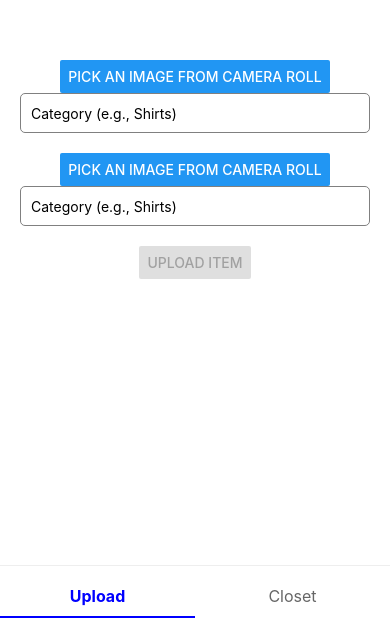
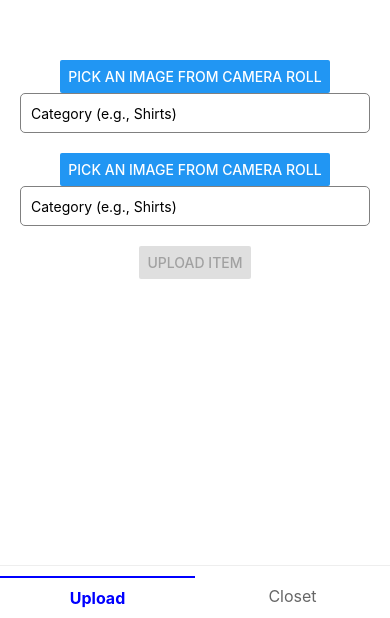
Before and after one commit to kervcodes/tidywaro, a React Native app in the folder apps/mobile/: screen / in a window 390 px wide. Shown: the part 226-844 px from the top of the page. Built offline with nearby package versions, Linux system fonts and the light colour scheme; no server answers.

Commit message:
fix(mobile): address PR feedback (validation, a11y, env vars)

```diff
--- a/apps/mobile/App.tsx
+++ b/apps/mobile/App.tsx
@@ -22,6 +22,9 @@ export default function App() {
             <TouchableOpacity
               style={[styles.tab, activeTab === 'upload' && styles.activeTab]}
               onPress={() => setActiveTab('upload')}
+              accessibilityRole="tab"
+              accessibilityLabel="Upload tab"
+              accessibilityState={{ selected: activeTab === 'upload' }}
             >
               <Text style={[styles.tabText, activeTab === 'upload' && styles.activeTabText]}>Upload</Text>
             </TouchableOpacity>
@@ -29,6 +32,9 @@ export default function App() {
             <TouchableOpacity
               style={[styles.tab, activeTab === 'closet' && styles.activeTab]}
               onPress={() => setActiveTab('closet')}
+              accessibilityRole="tab"
+              accessibilityLabel="Closet tab"
+              accessibilityState={{ selected: activeTab === 'closet' }}
             >
               <Text style={[styles.tabText, activeTab === 'closet' && styles.activeTabText]}>Closet</Text>
             </TouchableOpacity>
@@ -61,8 +67,8 @@ const styles = StyleSheet.create({
     paddingVertical: 10,
   },
   activeTab: {
-    borderBottomWidth: 2,
-    borderBottomColor: "#0000ff",
+    borderTopWidth: 2,
+    borderTopColor: "#0000ff",
   },
   tabText: {
     fontSize: 16,
--- a/apps/mobile/src/screens/UploadScreen.tsx
+++ b/apps/mobile/src/screens/UploadScreen.tsx
@@ -1,5 +1,5 @@
 import React, { useState } from 'react';
-import { Button, Image, View, StyleSheet, TextInput, Alert, ActivityIndicator } from 'react-native';
+import { Button, Image, View, StyleSheet, TextInput, Alert, ActivityIndicator, Text } from 'react-native';
 import * as ImagePicker from 'expo-image-picker';
 import { uploadWardrobeItem } from '../services/api';
 import { useAuth } from '../contexts/AuthContext';
--- a/apps/mobile/src/services/api.ts
+++ b/apps/mobile/src/services/api.ts
@@ -4,7 +4,7 @@ import { Platform } from 'react-native';
 // Type definition for React Native file upload
 // React Native's FormData.append() accepts objects with uri, name, and type
 // properties for file uploads, which differs from the standard web Blob API
-interface ReactNativeFile {
+interface FormDataImage {
     uri: string;
     name: string;
     type: string;
@@ -13,7 +13,7 @@ interface ReactNativeFile {
 // Use 10.0.2.2 for Android Emulator
 // For physical devices (iPhone/Android), use your computer's local LAN IP address (e.g., 192.168.1.x)
 // REPLACE 'YOUR_LOCAL_IP' with your actual IP address (run `ipconfig` on Windows or `ifconfig` on Mac)
-const LOCAL_IP = '192.168.1.165';
+const LOCAL_IP = process.env.EXPO_PUBLIC_LOCAL_IP || '192.168.1.165';
 
 const DEV_API_URL = Platform.select({
     android: 'http://10.0.2.2:3000',
@@ -102,7 +102,7 @@ export const uploadWardrobeItem = async (imageUri: string, category: string, tok
     const match = /\.(\w+)$/.exec(filename || '');
     const type = match ? `image/${match[1]}` : 'image/jpeg';
 
-    const imageFile: ReactNativeFile = {
+    const imageFile: FormDataImage = {
         uri: imageUri,
         name: filename || 'upload.jpg',
         type,
@@ -131,6 +131,12 @@ export const uploadWardrobeItem = async (imageUri: string, category: string, tok
     }
 };
 
+/**
+ * Fetches all wardrobe items for the authenticated user
+ * @param token - JWT authentication token
+ * @returns Promise resolving to an array of wardrobe items
+ * @throws Error if fetch fails or token is invalid
+ */
 export const getWardrobeItems = async (token: string) => {
     try {
         const response = await api.get('/wardrobe/items', {
```
Also changed, not shown: 1 other file (tests, documents, lock files or other folders).
